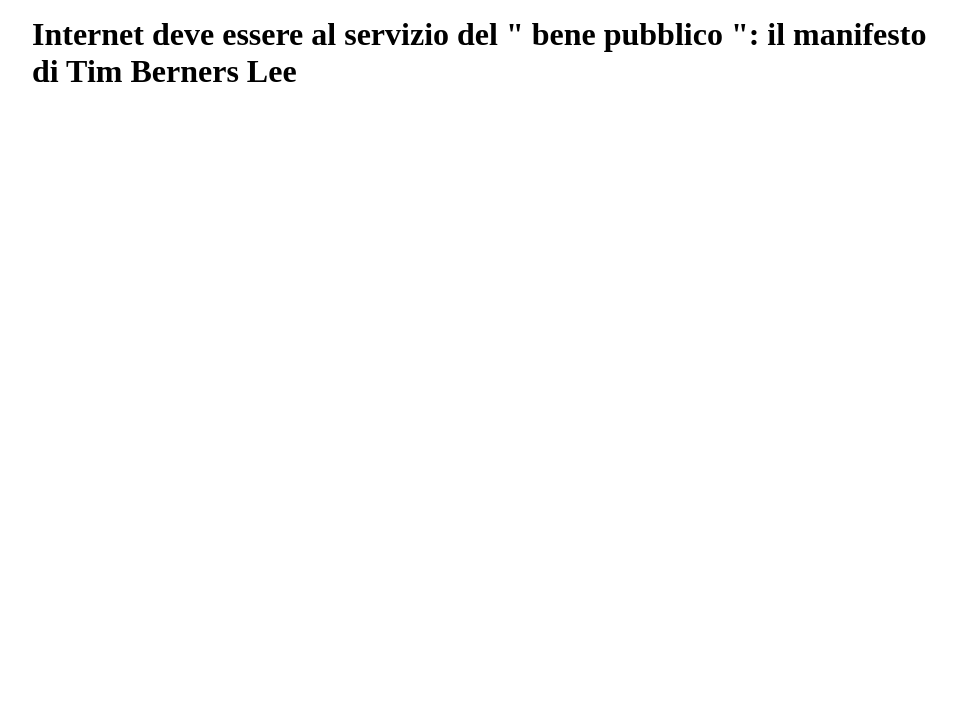
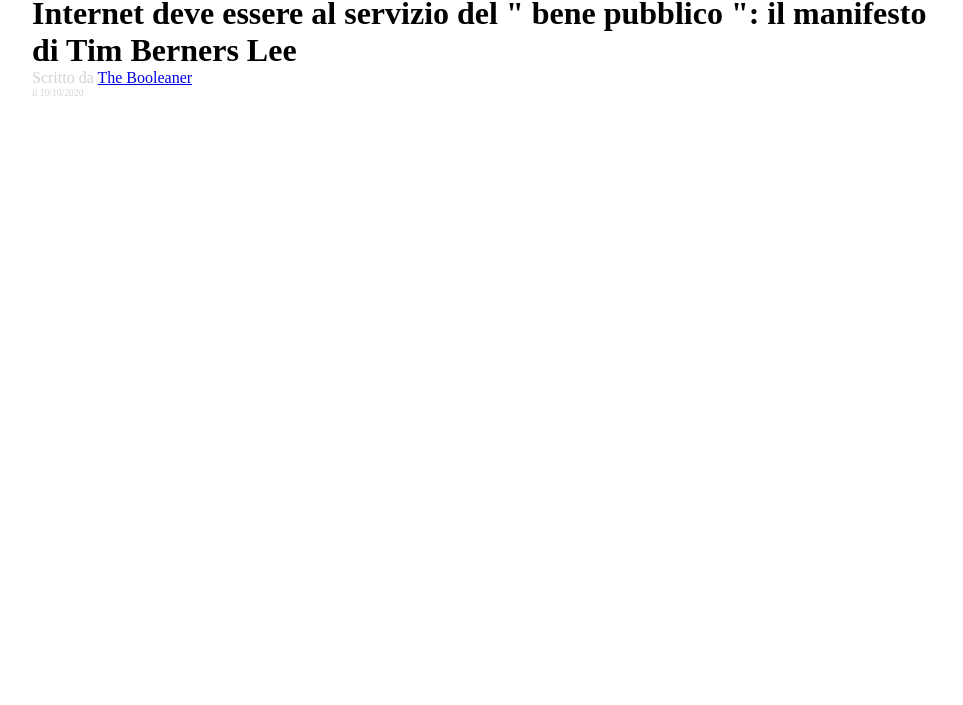
Before and after one commit to AlessioMartella7/html-css-booleaner, a plain HTML site: page index.html in a window 1280 px wide. Shown: the part 95-800 px from the top of the page, without its empty margins (158-1121 px from the left). Drawn offline with Linux system fonts and the light colour scheme.

Commit message:
added title

```diff
--- a/css/style.css
+++ b/css/style.css
@@ -20,3 +20,15 @@ body{
     padding: 16px;
     padding-left: 0;
 }
+
+#titolo{
+    margin: 0;
+}
+
+#autore{
+    color: lightgray;
+}
+
+#data{
+    font-size: 0.6rem;
+}
--- a/index.html
+++ b/index.html
@@ -23,7 +23,17 @@
             <figure id="banner">
                 <img id="icona" src="img/logo.svg" alt="">
             </figure>
-            <h1>Internet deve essere al servizio del " bene pubblico ": il manifesto di Tim Berners Lee</h1>
+
+            <div>
+                <h1 id="titolo">Internet deve essere al servizio del " bene pubblico ": il manifesto di Tim Berners Lee
+                </h1>
+            </div>
+
+            <div id="autore">
+                Scritto da <a href="https://boolean.teachable.com/">The Booleaner</a>
+                <div id="data">il 10/10/2020</div>
+            </div>
+
         </header>
 
         <!-- corpo centreale -->
```
